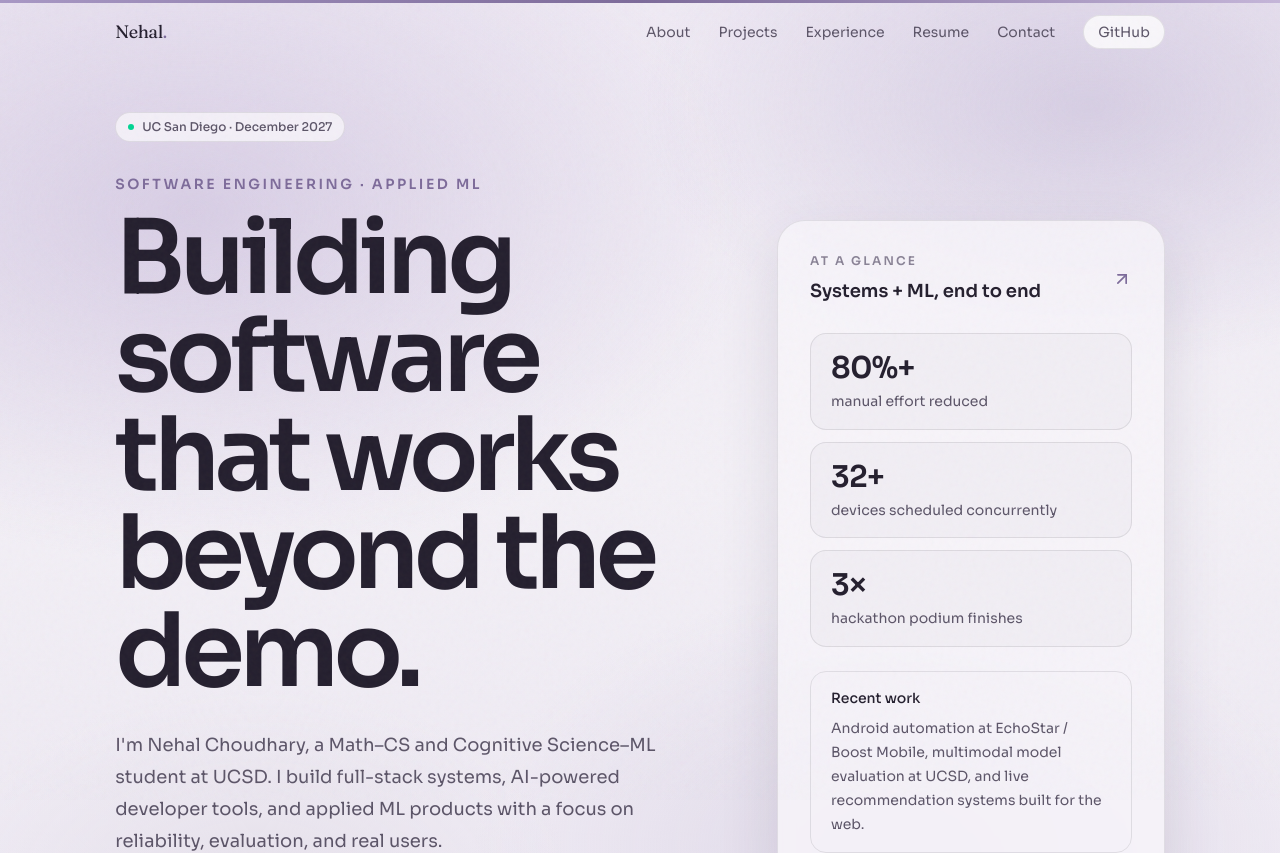
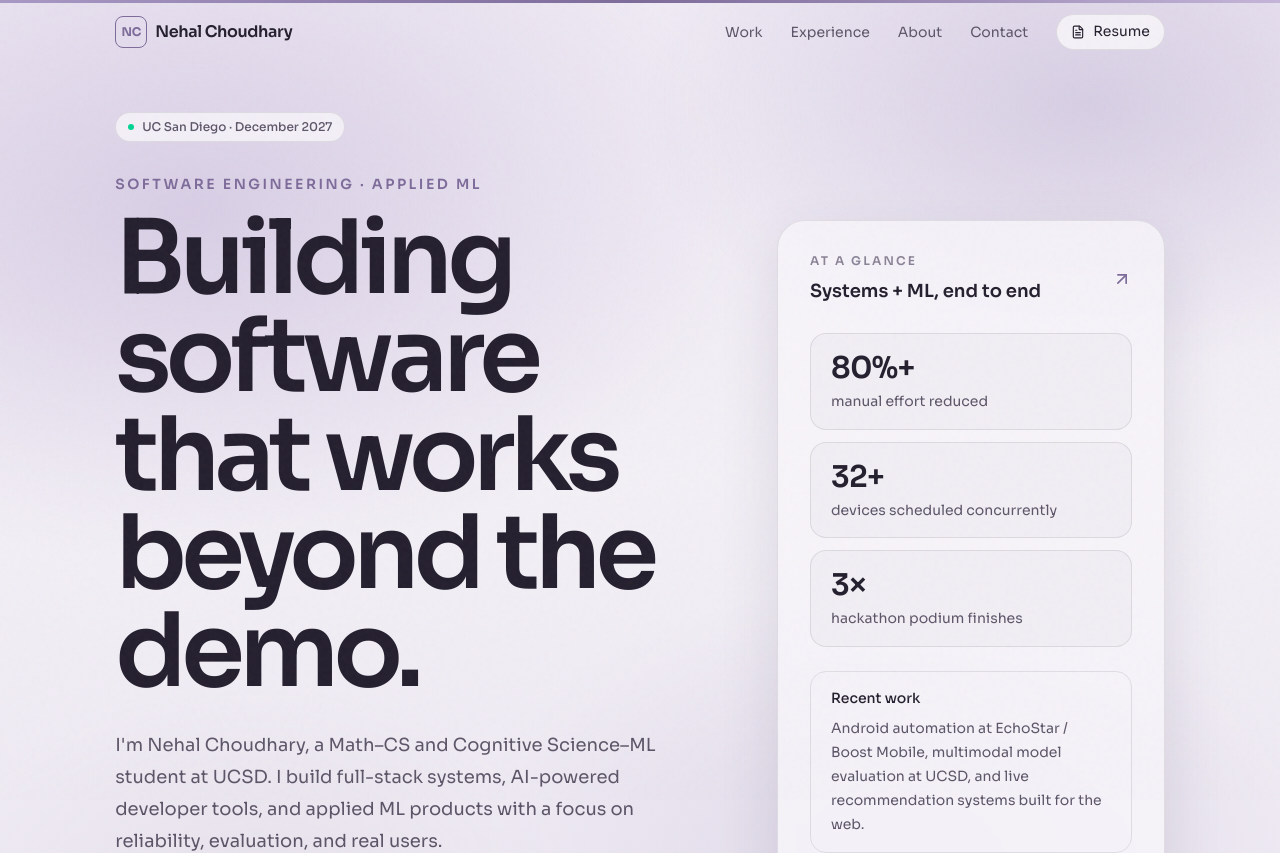
Before and after one commit to ncdev06/nehal-choudhary, a Next.js app: page / in a window 1280 px wide. Shown: the top 853 px of the page. Built offline with nearby package versions, Linux system fonts and the light colour scheme.

Commit message:
Polish portfolio navigation

```diff
--- a/src/components/Nav.tsx
+++ b/src/components/Nav.tsx
@@ -3,15 +3,14 @@
 import { useEffect, useState } from "react";
 import Link from "next/link";
 import { usePathname } from "next/navigation";
-import { motion, AnimatePresence } from "framer-motion";
-import { Menu, X } from "lucide-react";
+import { AnimatePresence, motion } from "framer-motion";
+import { FileText, Menu, X } from "lucide-react";
 import { site } from "@/data/site";
 
 const links = [
+  { href: "/#projects", label: "Work" },
+  { href: "/#experience", label: "Experience" },
   { href: "/#about", label: "About" },
-  { href: "/#projects", label: "Projects" },
-  { href: "/#experience", label: "Experience" },
-  { href: "/#resume", label: "Resume" },
   { href: "/#contact", label: "Contact" },
 ];
 
@@ -19,58 +18,50 @@
   const [scrolled, setScrolled] = useState(false);
   const [open, setOpen] = useState(false);
   const pathname = usePathname();
-  const home = pathname === "/";
 
   useEffect(() => {
-    const onScroll = () => setScrolled(window.scrollY > 24);
+    const onScroll = () => setScrolled(window.scrollY > 18);
     onScroll();
     window.addEventListener("scroll", onScroll, { passive: true });
     return () => window.removeEventListener("scroll", onScroll);
   }, []);
 
-  useEffect(() => {
-    setOpen(false);
-  }, [pathname]);
+  useEffect(() => setOpen(false), [pathname]);
+
+  const solid = scrolled || pathname !== "/";
 
   return (
     <header
-      className={`fixed inset-x-0 top-0 z-40 transition-all duration-300 ${
-        scrolled || !home
-          ? "bg-[rgba(241,238,244,0.82)] backdrop-blur-xl border-b border-[var(--line)]"
-          : "bg-transparent"
+      className={`fixed inset-x-0 top-0 z-40 border-b transition-all duration-300 ${
+        solid
+          ? "border-[var(--line)] bg-[rgba(10,14,22,0.82)] backdrop-blur-xl"
+          : "border-transparent bg-transparent"
       }`}
     >
       <div className="section-pad mx-auto flex h-16 max-w-6xl items-center justify-between">
-        <Link href="/" className="font-[family-name:var(--font-display)] text-lg tracking-tight">
-          {site.shortName}
-          <span className="text-lavender-deep">.</span>
+        <Link href="/" className="flex items-center gap-2 font-semibold tracking-tight text-ink">
+          <span className="flex h-8 w-8 items-center justify-center rounded-lg border border-[var(--accent-line)] bg-[var(--accent-soft)] text-xs font-bold text-lavender-deep">
+            NC
+          </span>
+          <span className="hidden sm:inline">{site.name}</span>
         </Link>
 
         <nav className="hidden items-center gap-7 text-sm text-ink-soft md:flex">
           {links.map((link) => (
-            <Link
-              key={link.href}
-              href={link.href}
-              className="relative transition-colors hover:text-ink"
-            >
+            <Link key={link.href} href={link.href} className="transition hover:text-ink">
               {link.label}
             </Link>
           ))}
-          <a
-            href={site.links.github}
-            target="_blank"
-            rel="noreferrer"
-            className="rounded-full border border-[var(--line)] bg-bg-elevated px-3.5 py-1.5 text-ink transition hover:border-lavender hover:bg-lavender-mist/40"
-          >
-            GitHub
+          <a href={site.resumes[0].href} target="_blank" rel="noreferrer" className="btn-secondary !px-3.5 !py-2">
+            <FileText size={14} /> Resume
           </a>
         </nav>
 
         <button
           type="button"
-          className="inline-flex items-center justify-center rounded-full border border-[var(--line)] bg-bg-elevated p-2 md:hidden"
+          className="inline-flex items-center justify-center rounded-lg border border-[var(--line)] bg-bg-elevated p-2 text-ink md:hidden"
           aria-label={open ? "Close menu" : "Open menu"}
-          onClick={() => setOpen((v) => !v)}
+          onClick={() => setOpen((value) => !value)}
         >
           {open ? <X size={18} /> : <Menu size={18} />}
         </button>
@@ -82,19 +73,17 @@
             initial={{ opacity: 0, y: -8 }}
             animate={{ opacity: 1, y: 0 }}
             exit={{ opacity: 0, y: -8 }}
-            className="section-pad border-b border-[var(--line)] bg-bg-elevated pb-5 md:hidden"
+            className="section-pad border-t border-[var(--line)] bg-bg-elevated pb-5 md:hidden"
           >
-            <div className="flex flex-col gap-3 pt-1 text-sm">
+            <div className="flex flex-col gap-1 pt-3 text-sm text-ink-soft">
               {links.map((link) => (
-                <Link
-                  key={link.href}
-                  href={link.href}
-                  onClick={() => setOpen(false)}
-                  className="rounded-xl px-3 py-2 hover:bg-lavender-mist/40"
-                >
+                <Link key={link.href} href={link.href} className="rounded-xl px-3 py-2.5 transition hover:bg-[var(--accent-soft)] hover:text-ink">
                   {link.label}
                 </Link>
               ))}
+              <a href={site.resumes[0].href} target="_blank" rel="noreferrer" className="mt-2 rounded-xl px-3 py-2.5 font-medium text-ink">
+                Resume ↗
+              </a>
             </div>
           </motion.div>
         )}
```
